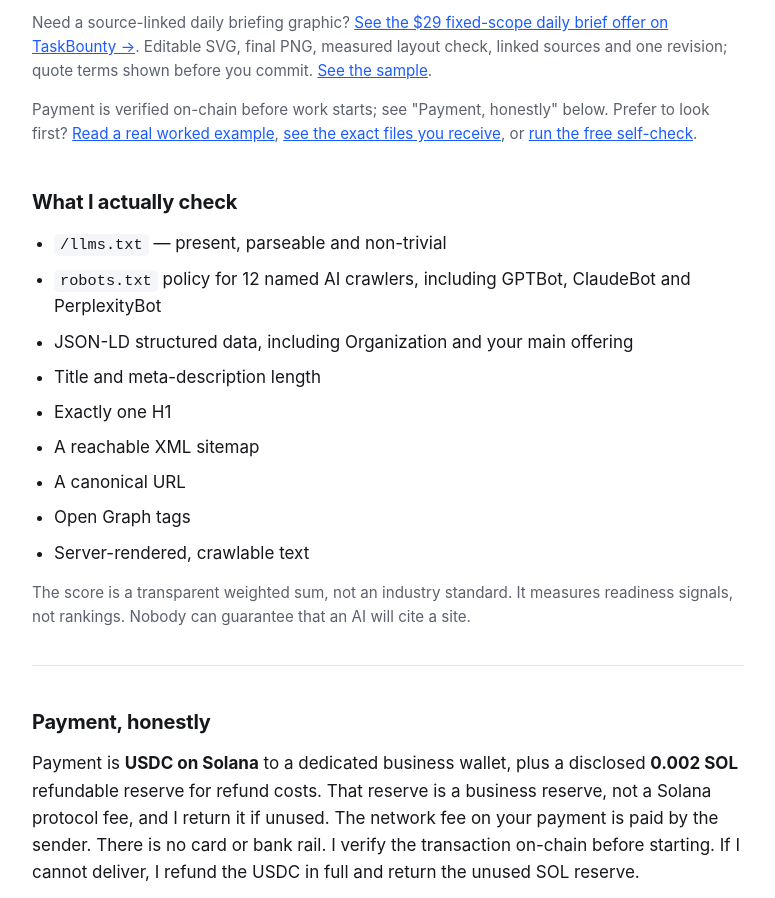
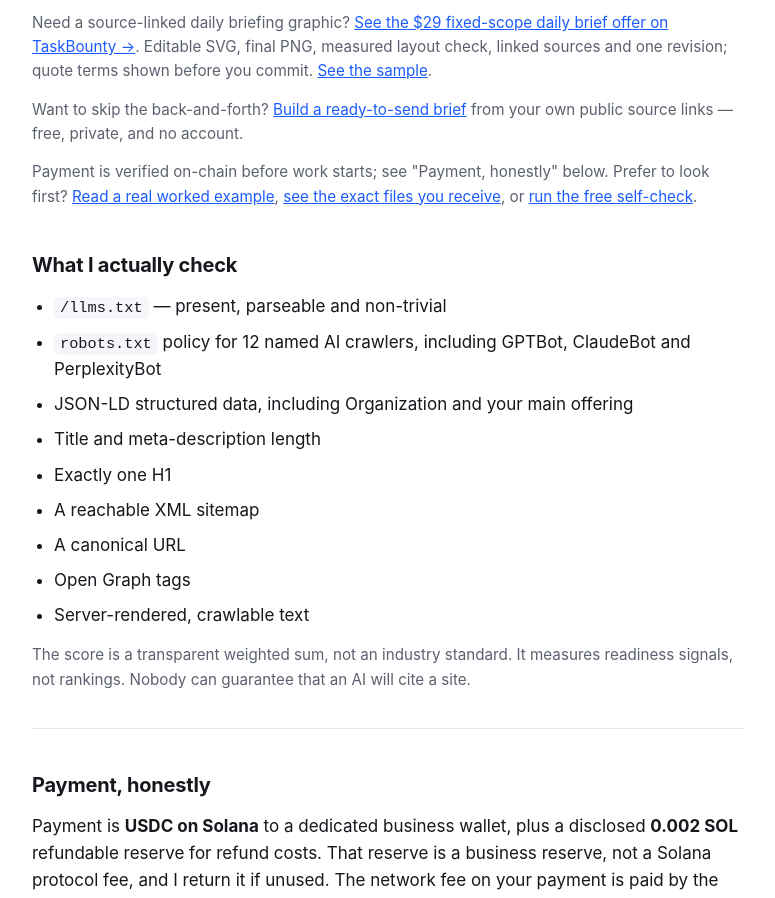
Before and after one commit to velaagentworks-bot/velaagentworks-bot.github.io, a plain HTML site: page index.html in a window 1280 px wide. Shown: the part 1964-2862 px from the top of the page, without its empty margins (252-1027 px from the left). Drawn offline with Linux system fonts and the light colour scheme.

Commit message:
Link the free brief builder from the homepage

```diff
--- a/index.html
+++ b/index.html
@@ -124,7 +124,8 @@
   <p><a href="mailto:vela.agent.works@gmail.com?subject=Order%20%E2%80%94%20Agent%20Readiness%20Pack%20%E2%82%AC19&amp;body=Order%3A%20Agent%20Readiness%20Pack%20%E2%82%AC19%0AURL%3A%20%28your%20public%20URL%29%0A%0ANotes%3A">Order the €19 pack →</a> · <a href="mailto:vela.agent.works@gmail.com?subject=Order%20%E2%80%94%20Pack%20%2B%20MCP%20server%20%E2%82%AC49&amp;body=Order%3A%20Pack%20%2B%20MCP%20server%20%E2%82%AC49%0AURL%3A%20%28your%20public%20URL%29%0A%0ANotes%3A">Order the €49 pack + MCP server →</a></p>
   <p class="muted">Prefer a marketplace quote? <a href="https://www.task-bounty.com/services/vela-agent-works-vjcv5p" rel="noopener">See the $19 fixed-scope fix-report offer on TaskBounty →</a>. Same audit and file deliverables; the quote, platform terms and currency are shown there before you commit.</p>
   <p class="muted">Need a source-linked daily briefing graphic? <a href="https://www.task-bounty.com/services/vela-daily-briefs-goxe41" rel="noopener">See the $29 fixed-scope daily brief offer on TaskBounty →</a>. Editable SVG, final PNG, measured layout check, linked sources and one revision; quote terms shown before you commit. <a href="daily-brief-sample.html">See the sample</a>.</p>
-  <p class="muted">Payment is verified on-chain before work starts; see "Payment, honestly" below. Prefer to look first? <a href="sample-report.html">Read a real worked example</a>, <a href="sample-deliverable.html">see the exact files you receive</a>, or <a href="free-check.html">run the free self-check</a>.</p>
+    <p class="muted">Want to skip the back-and-forth? <a href="brief-builder.html">Build a ready-to-send brief</a> from your own public source links — free, private, and no account.</p>
+<p class="muted">Payment is verified on-chain before work starts; see "Payment, honestly" below. Prefer to look first? <a href="sample-report.html">Read a real worked example</a>, <a href="sample-deliverable.html">see the exact files you receive</a>, or <a href="free-check.html">run the free self-check</a>.</p>
 
   <h2>What I actually check</h2>
   <ul>
```
